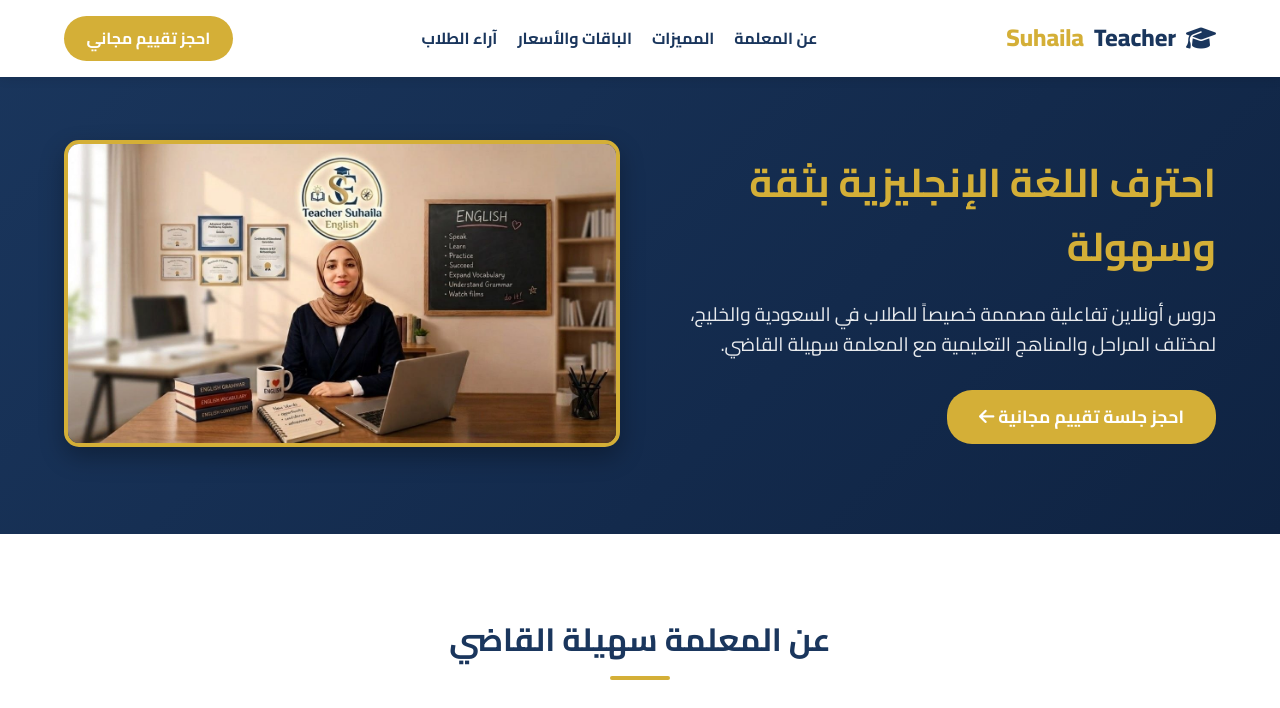
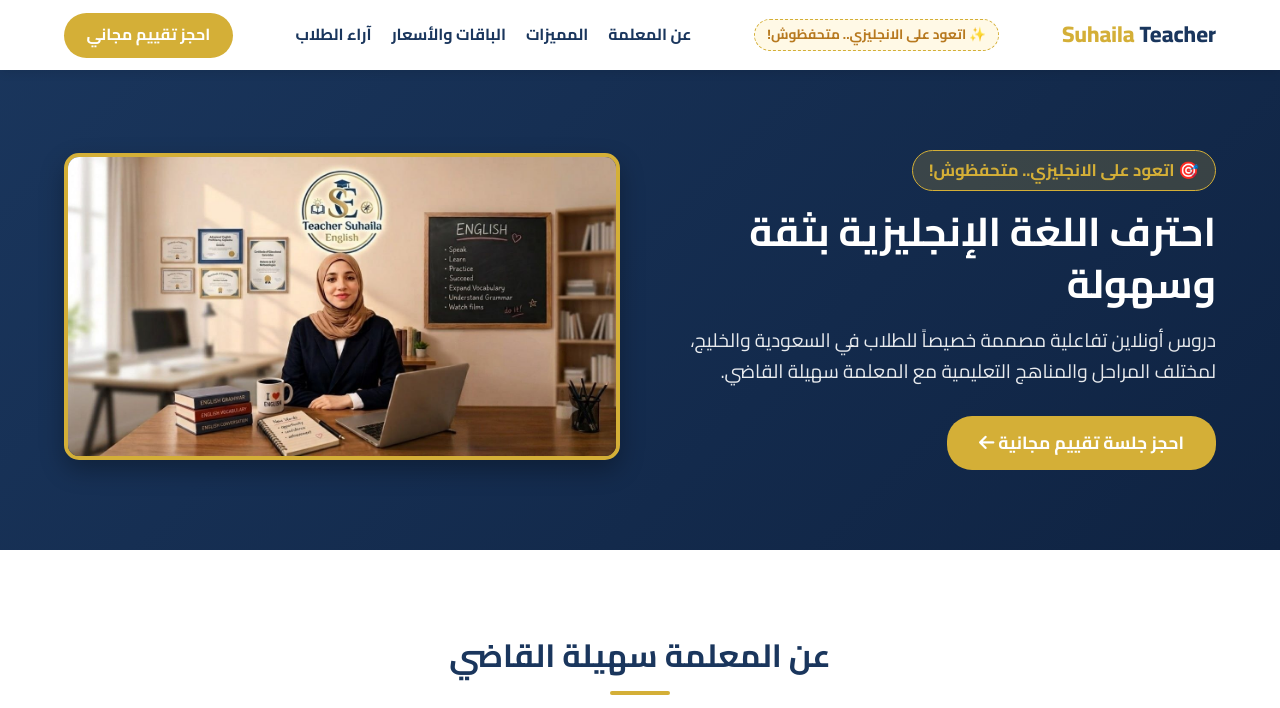
Before and after one commit to TeacherSuhailaEnglish-TSE/Teacher-Suhaila-English, a plain HTML site: page index.html in a window 1280 px wide. Shown: the top 708 px of the page. Drawn offline with Linux system fonts and the light colour scheme.

Commit message:
Update index.html

```diff
--- a/index.html
+++ b/index.html
@@ -46,20 +46,46 @@
             display: flex;
             justify-content: space-between;
             align-items: center;
-            padding: 1rem 5%;
+            padding: 0.8rem 5%;
+        }
+
+        .logo-container {
+            display: flex;
+            align-items: center;
+            gap: 12px;
+            text-decoration: none;
+        }
+
+        .logo-img {
+            width: 45px;
+            height: 45px;
+            object-fit: contain;
+            border-radius: 50%;
+            border: 2px solid var(--secondary);
         }
 
         .logo {
-            font-size: 1.5rem;
+            font-size: 1.4rem;
             font-weight: 800;
             color: var(--primary);
             display: flex;
             align-items: center;
-            gap: 10px;
+            gap: 5px;
         }
 
         .logo span {
             color: var(--secondary);
+        }
+
+        .nav-slogan {
+            background: #FFF9E6;
+            color: #B7791F;
+            padding: 4px 12px;
+            border-radius: 20px;
+            font-size: 0.85rem;
+            font-weight: 700;
+            border: 1px dashed var(--secondary);
+            display: inline-block;
         }
 
         .nav-links {
@@ -116,7 +142,7 @@
 
         /* Hero Section */
         .hero {
-            padding: 140px 5% 80px;
+            padding: 150px 5% 80px;
             display: flex;
             align-items: center;
             justify-content: space-between;
@@ -131,10 +157,23 @@
             min-width: 300px;
         }
 
+        .hero-badge {
+            display: inline-block;
+            background: rgba(212, 175, 55, 0.2);
+            color: var(--secondary);
+            border: 1px solid var(--secondary);
+            padding: 6px 16px;
+            border-radius: 25px;
+            font-size: 1.05rem;
+            font-weight: 700;
+            margin-bottom: 15px;
+        }
+
         .hero-text h1 {
             font-size: 2.5rem;
-            margin-bottom: 20px;
-            color: var(--secondary);
+            margin-bottom: 15px;
+            color: var(--white);
+            line-height: 1.3;
         }
 
         .hero-text p {
@@ -384,6 +423,10 @@
             padding: 30px 5%;
         }
 
+        @media (max-width: 900px) {
+            .nav-slogan { display: none; }
+        }
+
         @media (max-width: 768px) {
             .nav-links { display: none; }
             .hero-text h1 { font-size: 1.8rem; }
@@ -394,10 +437,18 @@
 
     <!-- Header / Navbar -->
     <nav class="navbar">
-        <div class="logo">
-            <i class="fa-solid fa-graduation-cap"></i>
-            Teacher <span>Suhaila</span>
+        <div class="logo-container">
+            <!-- ضعي اسم صورة اللوجو الخاص بكِ مكان logo.png -->
+            <img src="logo.png" alt="Teacher Suhaila Logo" class="logo-img" onerror="this.style.display='none'">
+            <div class="logo">
+                Teacher <span>Suhaila</span>
+            </div>
         </div>
+
+        <div class="nav-slogan">
+            ✨ اتعود على الانجليزي.. متحفظوش!
+        </div>
+
         <ul class="nav-links">
             <li><a href="#about">عن المعلمة</a></li>
             <li><a href="#features">المميزات</a></li>
@@ -410,6 +461,7 @@
     <!-- Hero Section -->
     <section class="hero">
         <div class="hero-text">
+            <div class="hero-badge">🎯 اتعود على الانجليزي.. متحفظوش!</div>
             <h1>احترف اللغة الإنجليزية بثقة وسهولة</h1>
             <p>دروس أونلاين تفاعلية مصممة خصيصاً للطلاب في السعودية والخليج، لمختلف المراحل والمناهج التعليمية مع المعلمة سهيلة القاضي.</p>
             <a href="https://wa.me/201123794455?text=مرحباً مس سهيلة، أرغب في حجز جلسة تقييم مجانية" class="btn-primary" target="_blank" style="font-size: 1.1rem; padding: 0.8rem 2rem;">احجز جلسة تقييم مجانية <i class="fa-solid fa-arrow-left"></i></a>
@@ -534,7 +586,7 @@
                     <div class="price">400 ريال / شهرياً</div>
                     <ul class="features-list">
                         <li><i class="fa-solid fa-circle-check"></i> 8 حصص خاصة ومكثفة لكسر حاجز الخوف في التحدث</li>
-                        <li><i class="fa-solid fa-circle-check5"></i> تصحيح الأخطاء اللغوية والنطقية بشكل فوري</li>
+                        <li><i class="fa-solid fa-circle-check"></i> تصحيح الأخطاء اللغوية والنطقية بشكل فوري</li>
                         <li><i class="fa-solid fa-circle-check"></i> إثراء الحصيلة اللغوية ومواقف حياتية واقعية</li>
                         <li><i class="fa-solid fa-circle-check"></i> إعداد وتهيئة لاختبارات القدرات والـ STEP</li>
                     </ul>
```
